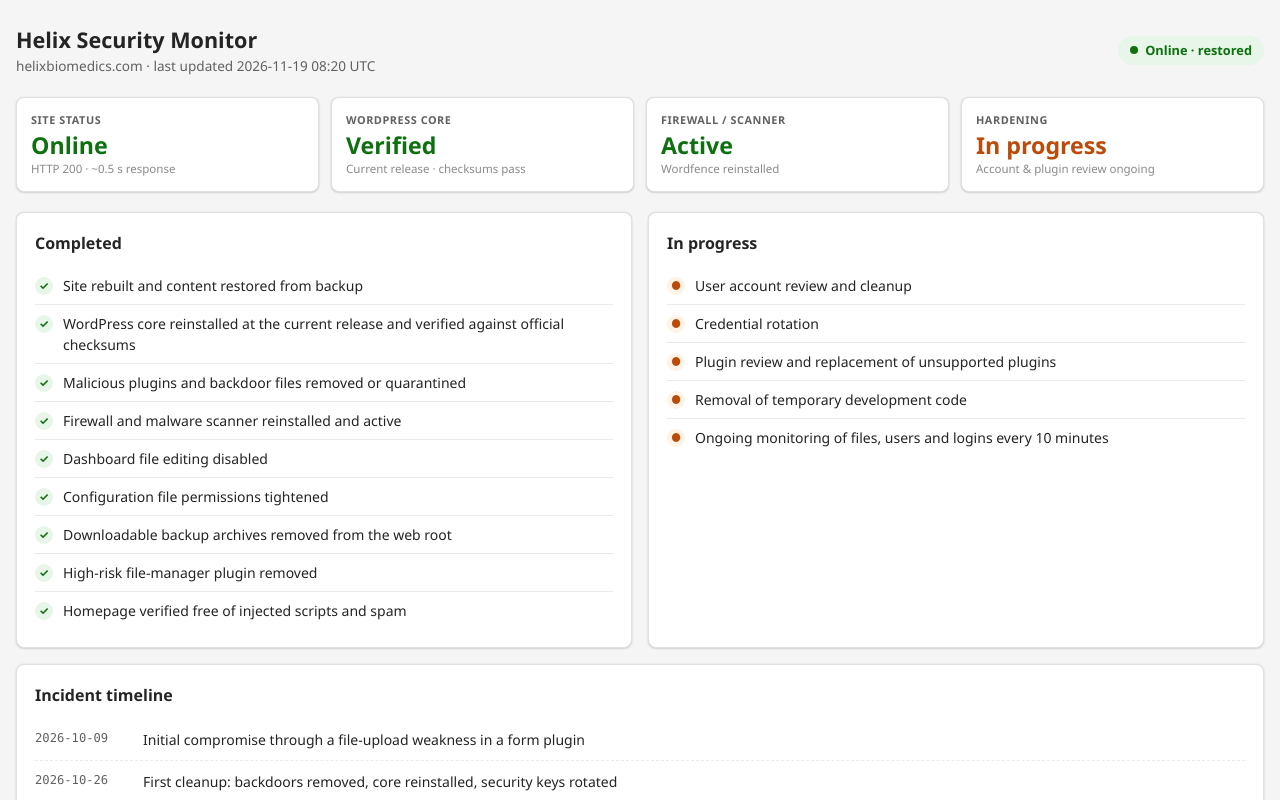
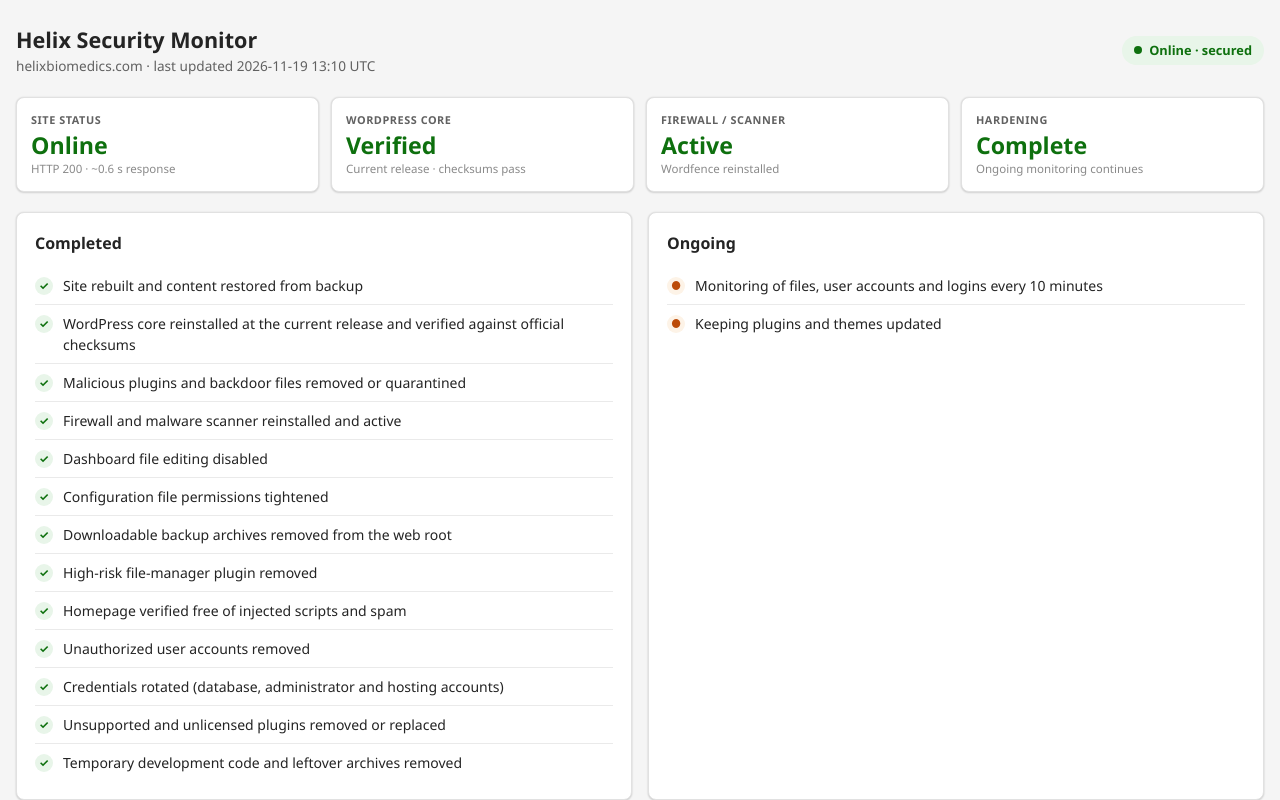
Before and after one commit to gitussr/helix-security-monitor, a plain HTML site: page index.html in a window 1280 px wide. Shown: the top 800 px of the page. Drawn offline with Linux system fonts and the light colour scheme.

Commit message:
Update status: rogue accounts removed, credentials rotated, cleanup complete
Co-Authored-By: Claude Opus 5.5 <noreply@anthropic.com>

```diff
--- a/index.html
+++ b/index.html
@@ -68,16 +68,16 @@ ul.chk li:last-child{border-bottom:0}
   <header>
     <div>
       <h1>Helix Security Monitor</h1>
-      <div class="sub">helixbiomedics.com · last updated 2026-11-19 08:20 UTC</div>
+      <div class="sub">helixbiomedics.com · last updated 2026-11-19 13:10 UTC</div>
     </div>
-    <span class="pill"><i></i>Online · restored</span>
+    <span class="pill"><i></i>Online · secured</span>
   </header>
 
   <div class="tiles">
-    <div class="tile"><div class="k">Site status</div><div class="v ok">Online</div><div class="d">HTTP 200 · ~0.5 s response</div></div>
+    <div class="tile"><div class="k">Site status</div><div class="v ok">Online</div><div class="d">HTTP 200 · ~0.6 s response</div></div>
     <div class="tile"><div class="k">WordPress core</div><div class="v ok">Verified</div><div class="d">Current release · checksums pass</div></div>
     <div class="tile"><div class="k">Firewall / scanner</div><div class="v ok">Active</div><div class="d">Wordfence reinstalled</div></div>
-    <div class="tile"><div class="k">Hardening</div><div class="v warn">In progress</div><div class="d">Account &amp; plugin review ongoing</div></div>
+    <div class="tile"><div class="k">Hardening</div><div class="v ok">Complete</div><div class="d">Ongoing monitoring continues</div></div>
   </div>
 
   <div class="grid">
@@ -93,16 +93,17 @@ ul.chk li:last-child{border-bottom:0}
         <li><span class="mk ok">&check;</span><div>Downloadable backup archives removed from the web root</div></li>
         <li><span class="mk ok">&check;</span><div>High-risk file-manager plugin removed</div></li>
         <li><span class="mk ok">&check;</span><div>Homepage verified free of injected scripts and spam</div></li>
+        <li><span class="mk ok">&check;</span><div>Unauthorized user accounts removed</div></li>
+        <li><span class="mk ok">&check;</span><div>Credentials rotated (database, administrator and hosting accounts)</div></li>
+        <li><span class="mk ok">&check;</span><div>Unsupported and unlicensed plugins removed or replaced</div></li>
+        <li><span class="mk ok">&check;</span><div>Temporary development code and leftover archives removed</div></li>
       </ul>
     </section>
     <section class="panel">
-      <h2>In progress</h2>
+      <h2>Ongoing</h2>
       <ul class="chk">
-        <li><span class="mk open">●</span><div>User account review and cleanup</div></li>
-        <li><span class="mk open">●</span><div>Credential rotation</div></li>
-        <li><span class="mk open">●</span><div>Plugin review and replacement of unsupported plugins</div></li>
-        <li><span class="mk open">●</span><div>Removal of temporary development code</div></li>
-        <li><span class="mk open">●</span><div>Ongoing monitoring of files, users and logins every 10 minutes</div></li>
+        <li><span class="mk open">●</span><div>Monitoring of files, user accounts and logins every 10 minutes</div></li>
+        <li><span class="mk open">●</span><div>Keeping plugins and themes updated</div></li>
       </ul>
     </section>
   </div>
@@ -117,6 +118,7 @@ ul.chk li:last-child{border-bottom:0}
       <li><span class="d">2026-11-18</span><span>Site re-compromised through administrator logins; spam and backdoor files added</span></li>
       <li><span class="d">2026-11-18</span><span>Site taken offline and rebuilt by the development team</span></li>
       <li><span class="d">2026-11-19</span><span>Content restored from backup; core updated; firewall reinstalled; hardening applied</span></li>
+      <li><span class="d">2026-11-19</span><span>Unauthorized accounts removed and all credentials rotated; cleanup complete</span></li>
     </ul>
   </section>
 
```
